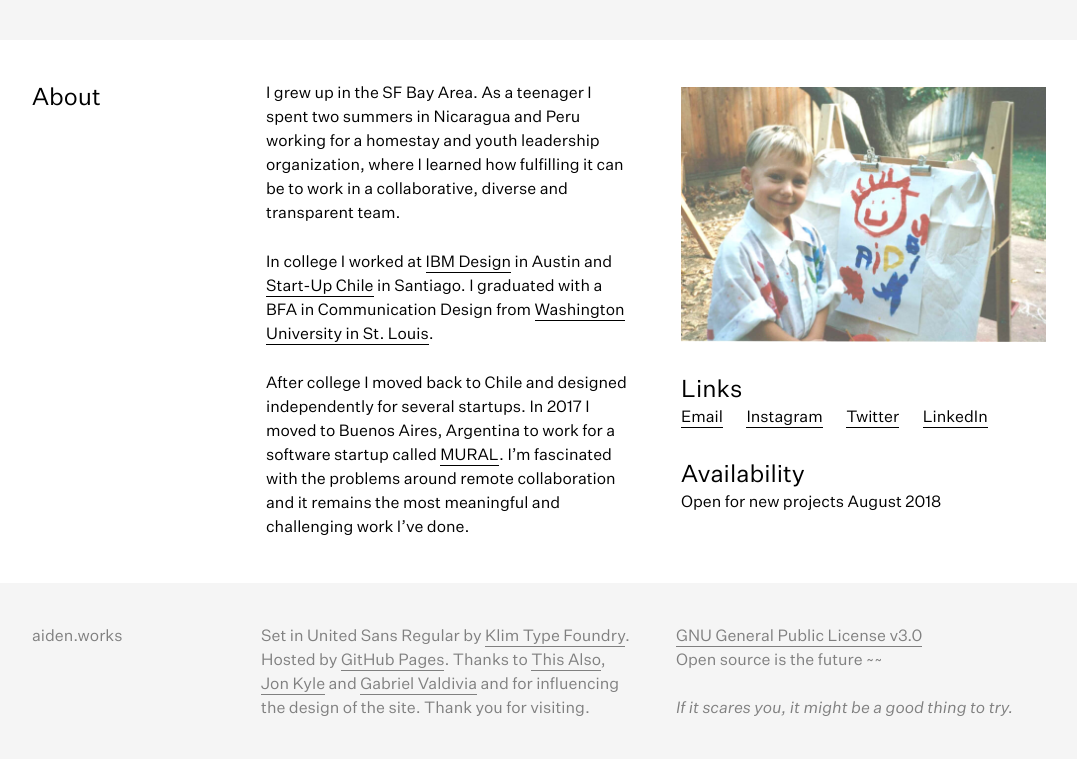
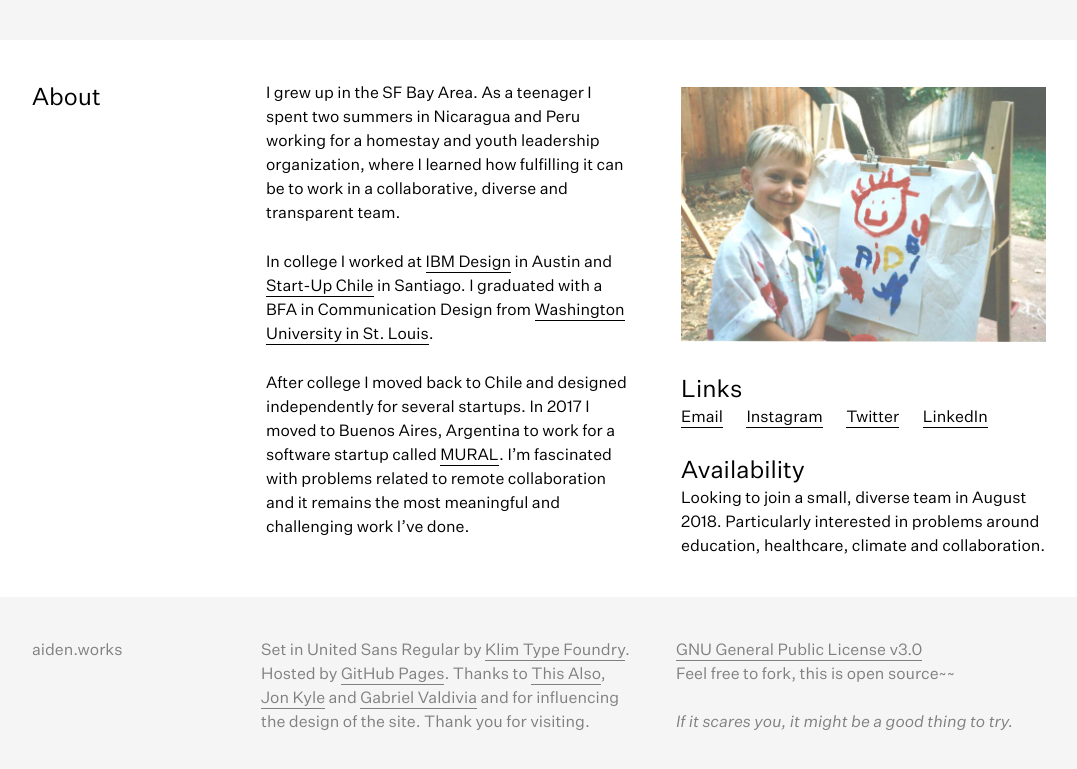
Before and after one commit to aidenzucker/aiden.works, a plain HTML site: page info/index.html in a window 1280 px wide. Shown: the part 113-882 px from the top of the page, without its empty margins (8-1085 px from the left). Drawn offline with Linux system fonts and the light colour scheme.

Commit message:
bio change

```diff
--- a/info/index.html
+++ b/info/index.html
@@ -81,7 +81,7 @@
 
 				<p>In college I worked at <a href="https://www.ibm.com/design/">IBM Design</a> in Austin and <a href="http://www.startupchile.org/" target="blank">Start-Up Chile</a> in Santiago. I graduated with a BFA in Communication Design from <a href="https://wustl.edu/" target="blank">Washington University in St. Louis</a>.</p>
 
-				<p style="margin-bottom:0px;">After college I moved back to Chile and designed independently for several startups. In 2017 I moved to Buenos Aires, Argentina to work for a software startup called <a href="https://mural.co/" target="blank">MURAL</a>. I’m fascinated with the problems around remote collaboration and it remains the most meaningful and challenging work I’ve done.</p>
+				<p style="margin-bottom:0px;">After college I moved back to Chile and designed independently for several startups. In 2017 I moved to Buenos Aires, Argentina to work for a software startup called <a href="https://mural.co/" target="blank">MURAL</a>. I’m fascinated with problems related to remote collaboration and it remains the most meaningful and challenging work I’ve done.</p>
 
 				<!-- <p class="updated">Updated May 2018</p> -->
 			</div>
@@ -102,7 +102,7 @@
 
 			<div class="work-availability">
 				<div class="info-title">Availability</div>
-				<p>Open for new projects August 2018</p>
+				<p>Looking to join a small, diverse team in August 2018. Particularly interested in problems around education, healthcare, climate and collaboration.</p>
 			</div>
 
 
@@ -123,7 +123,7 @@
 
 			<div class="license">
 				<p><a href="https://github.com/aidenzucker/aiden.works/blob/master/LICENSE" target="_blank">GNU General Public License v3.0</a><br>
-				Open source is the future ~~
+				Feel free to fork, this is open source~~
 				</p>
 			</div>
 
--- a/style.css
+++ b/style.css
@@ -1091,11 +1091,11 @@ li {
 
     .links{
         grid-column-start: 3;
-        margin-top: 0px;
+        margin-top: 30px;
     }
     .work-availability{
         grid-column-start: 3;
-        margin-top: 0px;
+        margin-top: 25px;
     }
     .bio-image{
         grid-row-start: 1;
```
